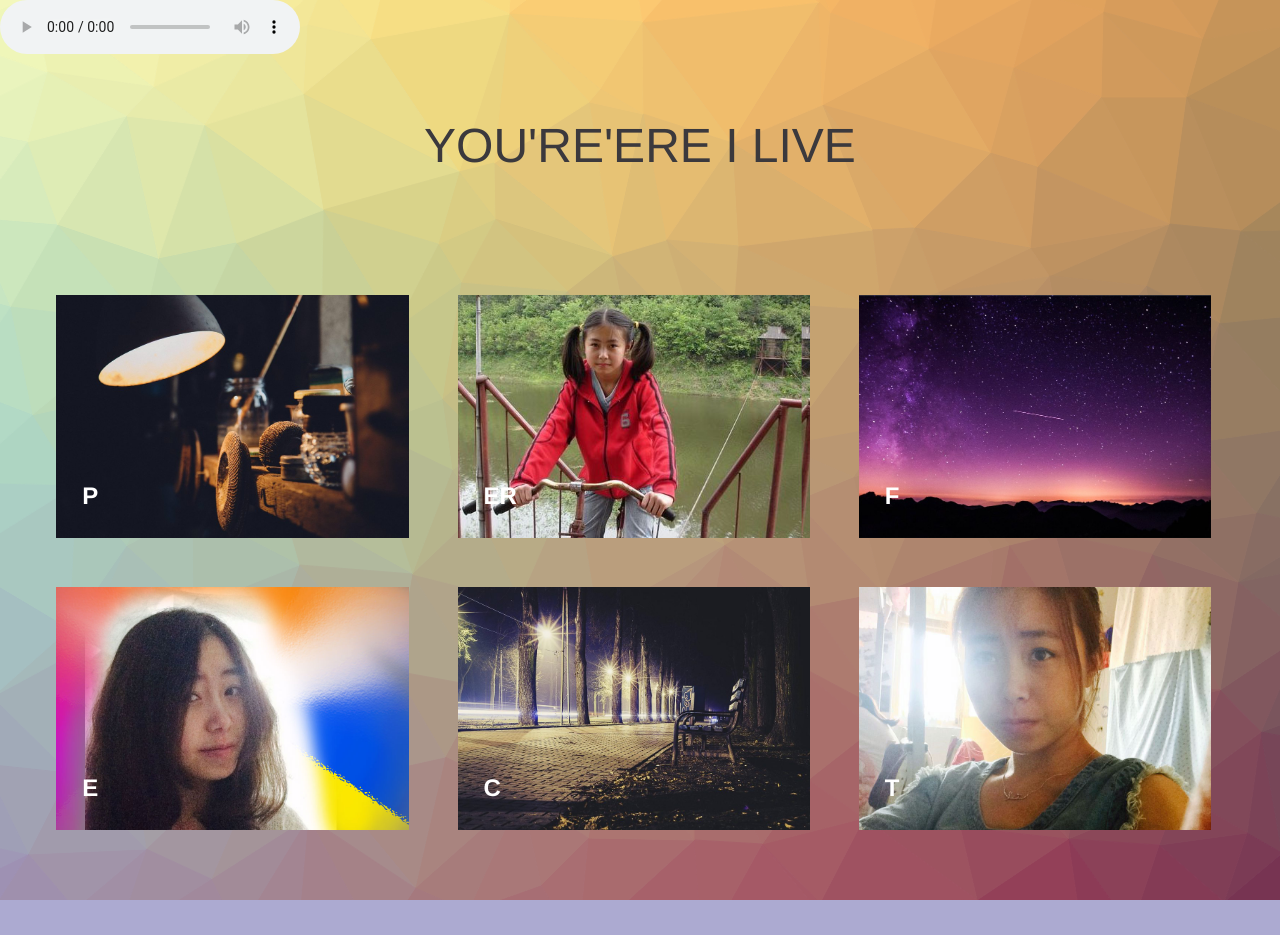
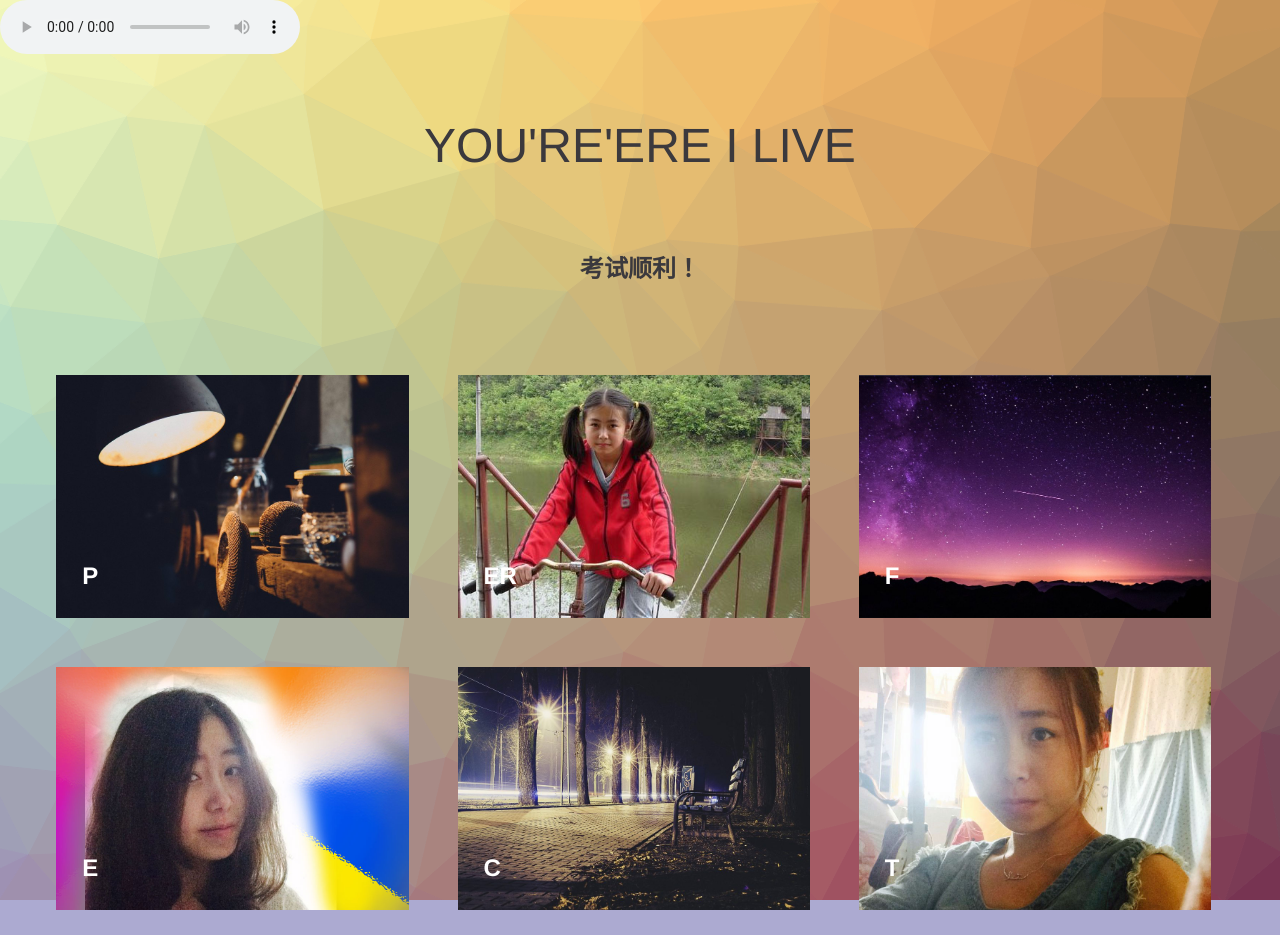
Before and after one commit to 10011011/10011011.github.io, a Jekyll site: the page built from index1.html, in a window 1280 px wide. Built offline with Jekyll 4.4.1, drawn with Linux system fonts in a browser that asks for light colours; before the commit the page ends 900 px from its top, so only the background shows below that.

Commit message:
2016/11/3

```diff
--- a/index1.html
+++ b/index1.html
@@ -32,7 +32,8 @@ layout: compress
 
 <div class="container">
     <header class="header">
-        <h1>YOU'RE'ERE I LIVE<span></span></h1>
+        <h1>YOU'RE'ERE I LIVE<span></span></h1><br/>
+		<h2>考试顺利！</h2>
         <nav class="links">
 
         </nav>
```
